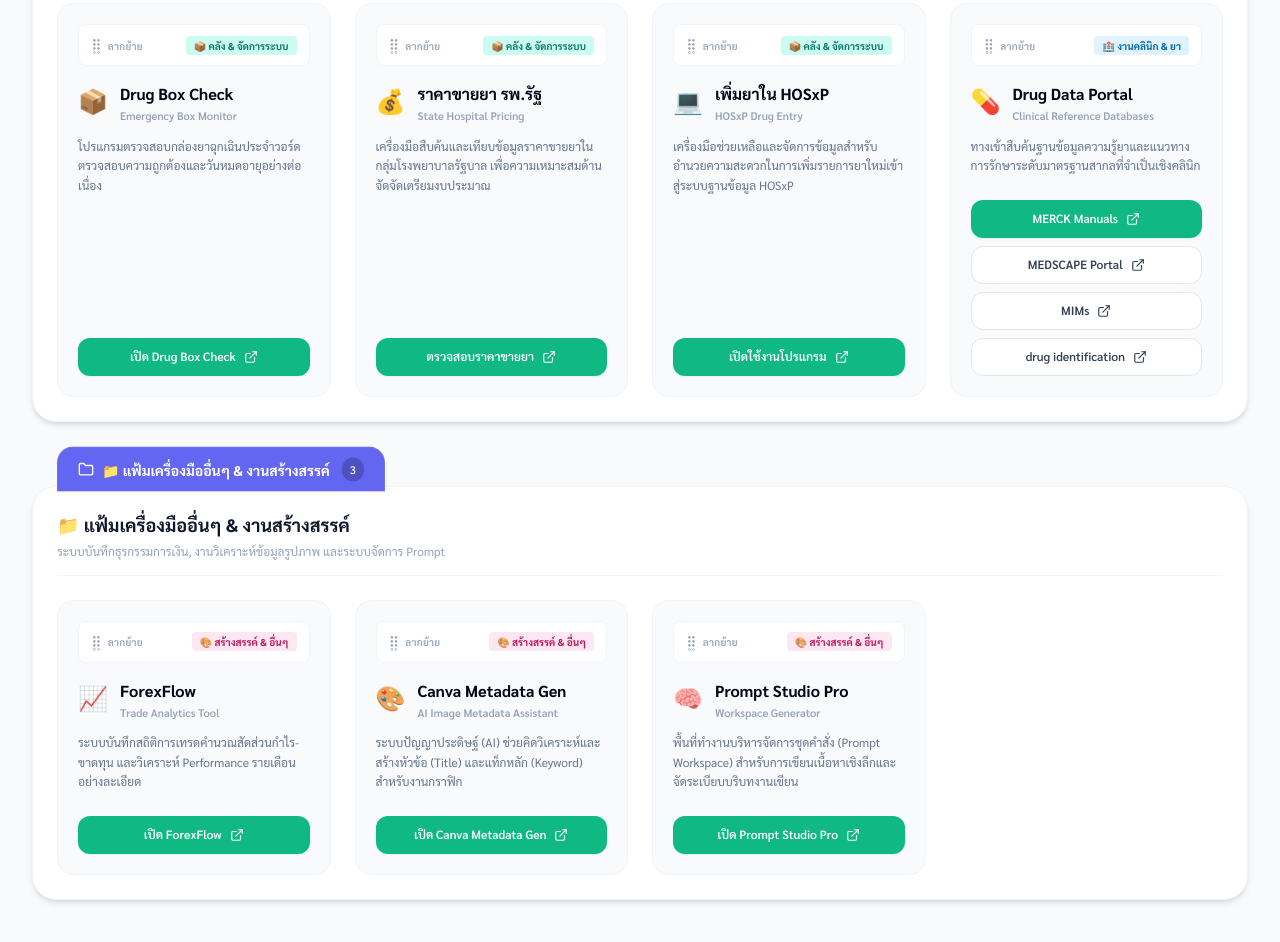
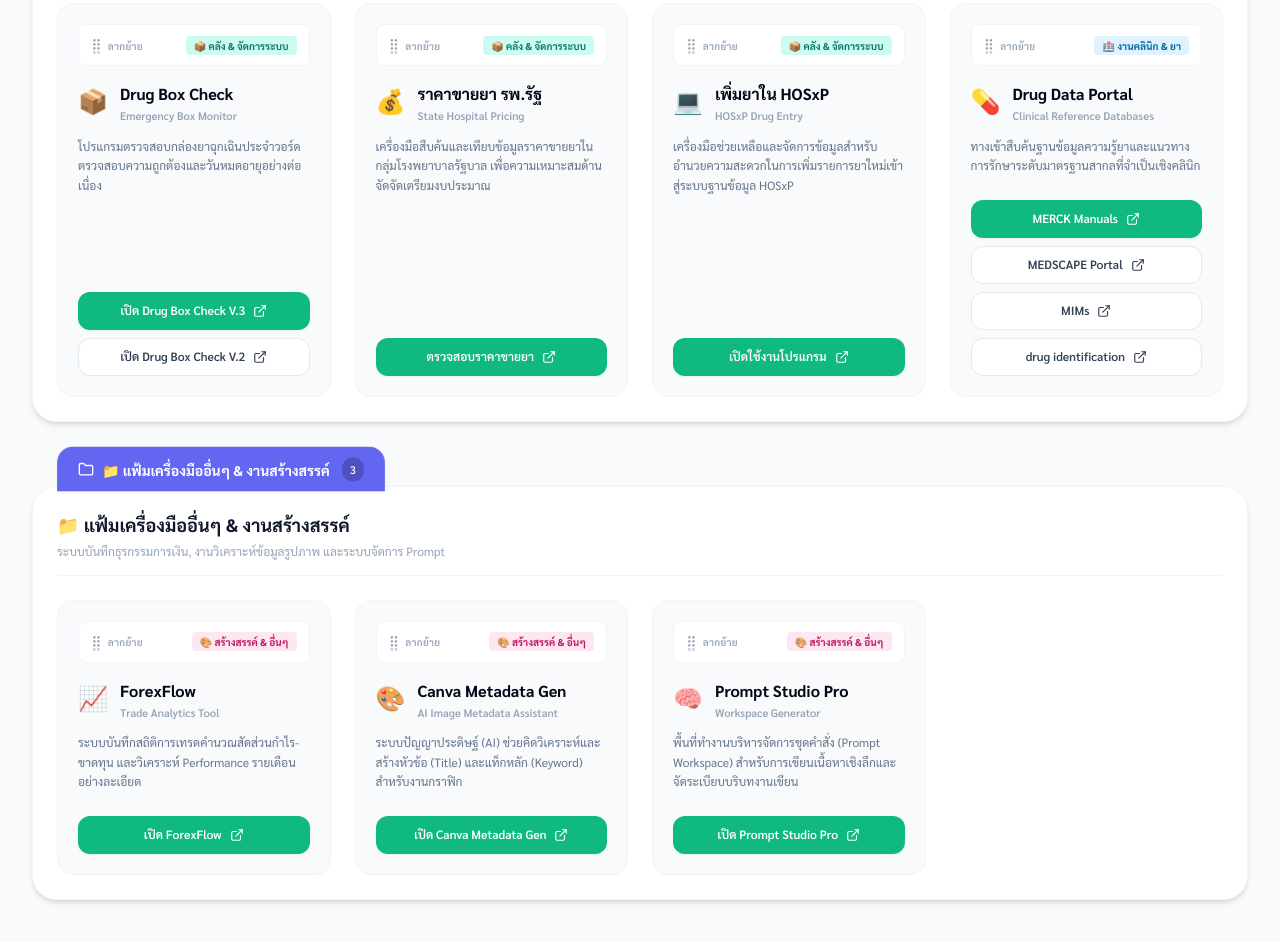
Before and after one commit to Anupong0620/MedToolkit, a plain HTML site: page index.html in a window 1280 px wide. Shown: the part 1287-2229 px from the top of the page. Drawn offline with nearby package versions, Linux system fonts and the light colour scheme.

Commit message:
Update index.html

```diff
--- a/index.html
+++ b/index.html
@@ -442,8 +442,12 @@
       "subtitle": "Emergency Box Monitor",
       "desc": "โปรแกรมตรวจสอบกล่องยาฉุกเฉินประจำวอร์ด ตรวจสอบความถูกต้องและวันหมดอายุอย่างต่อเนื่อง",
       "links": [
-        {
-          "text": "เปิด Drug Box Check",
+         {
+          "text": "เปิด Drug Box Check V.3",
+          "url": "https://script.google.com/macros/s/AKfycbytPyh5Lsmbka2jyRoRe-qT2DoZRr_oeEDZQnwt51eYFbLQLihN95pUrN9Re_OMIBlZgA/exec"
+        },
+        {
+          "text": "เปิด Drug Box Check V.2",
           "url": "https://anupong0620.github.io/EMER-BOX-2-test/"
         }
       ]
```
